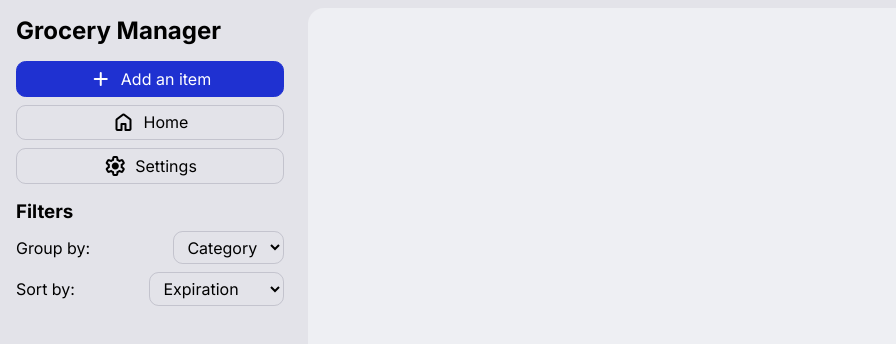
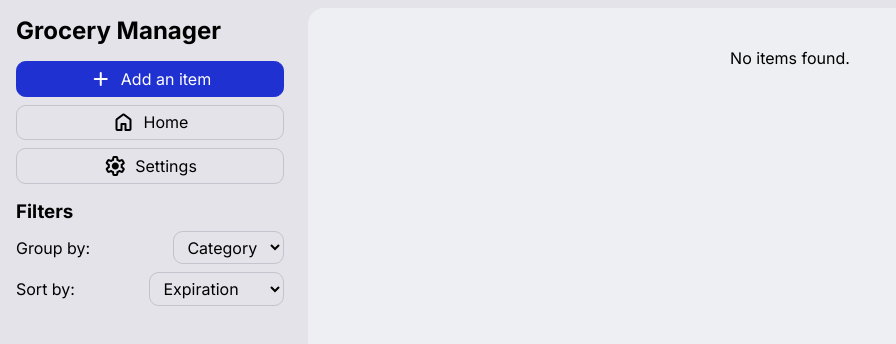
Before and after one commit to majoouoo/grocery-manager, a SvelteKit app: page / in a window 1280 px wide. Shown: the top 344 px of the page, without its empty margins (0-896 px from the left). Built offline with nearby package versions, Linux system fonts and the light colour scheme.

Commit message:
Delete items, displaying expiration date

```diff
--- a/src/lib/ListItem.svelte
+++ b/src/lib/ListItem.svelte
@@ -8,6 +8,10 @@
 
 	const changeQuantity = (quantity: number) => {
 		dispatch("changeQuantity", quantity);
+	};
+
+	const deleteItem = () => {
+		dispatch("deleteItem");
 	};
 </script>
 
@@ -28,7 +32,7 @@
 		{/if}
 		<p class="property">
 			<span class="material-symbols-rounded"> calendar_month </span>
-			<span>{item.expDate || '(none)'}</span>
+			<span>{item.expDate ? new Date(item.expDate).toISOString().split('T')[0] : '(none)'}</span>
 		</p>
 	</section>
 
@@ -49,7 +53,7 @@
 			<button style="border-bottom-left-radius: 0.5rem;">
 				<span class="material-symbols-rounded"> edit_square </span>
 			</button>
-			<button style="border-bottom-right-radius: 0.5rem; color: var(--danger);">
+			<button style="border-bottom-right-radius: 0.5rem; color: var(--danger);" on:click={ deleteItem }>
 				<span class="material-symbols-rounded"> delete </span>
 			</button>
 		</div>
--- a/src/routes/+page.svelte
+++ b/src/routes/+page.svelte
@@ -20,6 +20,12 @@
 
 	const changeQuantity = (index: number, quantity: number) => {
 		items[index].quantity = quantity;
+		localStorage.setItem('items', JSON.stringify(items));
+	};
+
+	const deleteItem = (index: number) => {
+		items.splice(index, 1);
+		items = items
 		localStorage.setItem('items', JSON.stringify(items));
 	};
 </script>
@@ -51,16 +57,22 @@
 	</section>
 
 	<section id="list">
+		{#if items.length === 0}
+			<div id="no-items-msg">
+				<p>No items found.</p>
+			</div>
+		{:else}
 			{#each groups as group}
 				<section class="group">
 					<h2>{group}</h2>
 					{#each items
 						.filter((item) => item[filters.group] === group)
 						.sort((a, b) => (Number(a[filters.sort]) || 0) - (Number(b[filters.sort]) || 0)) as item, index (item.id)}
-					<ListItem {item} groupFilter={filters.group} on:changeQuantity={ e => changeQuantity(index, e.detail) }/>
+						<ListItem {item} groupFilter={filters.group} on:changeQuantity={ e => changeQuantity(index, e.detail) } on:deleteItem={ e => deleteItem(index) }/>
 					{/each}
 				</section>
 			{/each}
+		{/if}
 	</section>
 </main>
 
@@ -103,6 +115,13 @@
 		overflow: auto;
 	}
 
+	#no-items-msg {
+		display: flex;
+		justify-content: center;
+		grid-column: 1 / -1;
+		margin-top: 2rem;
+	}
+
 	.group {
 		border: 1px solid var(--border);
 		padding: 1rem;
```
Lines whose indentation alone changed are shown as unchanged.
